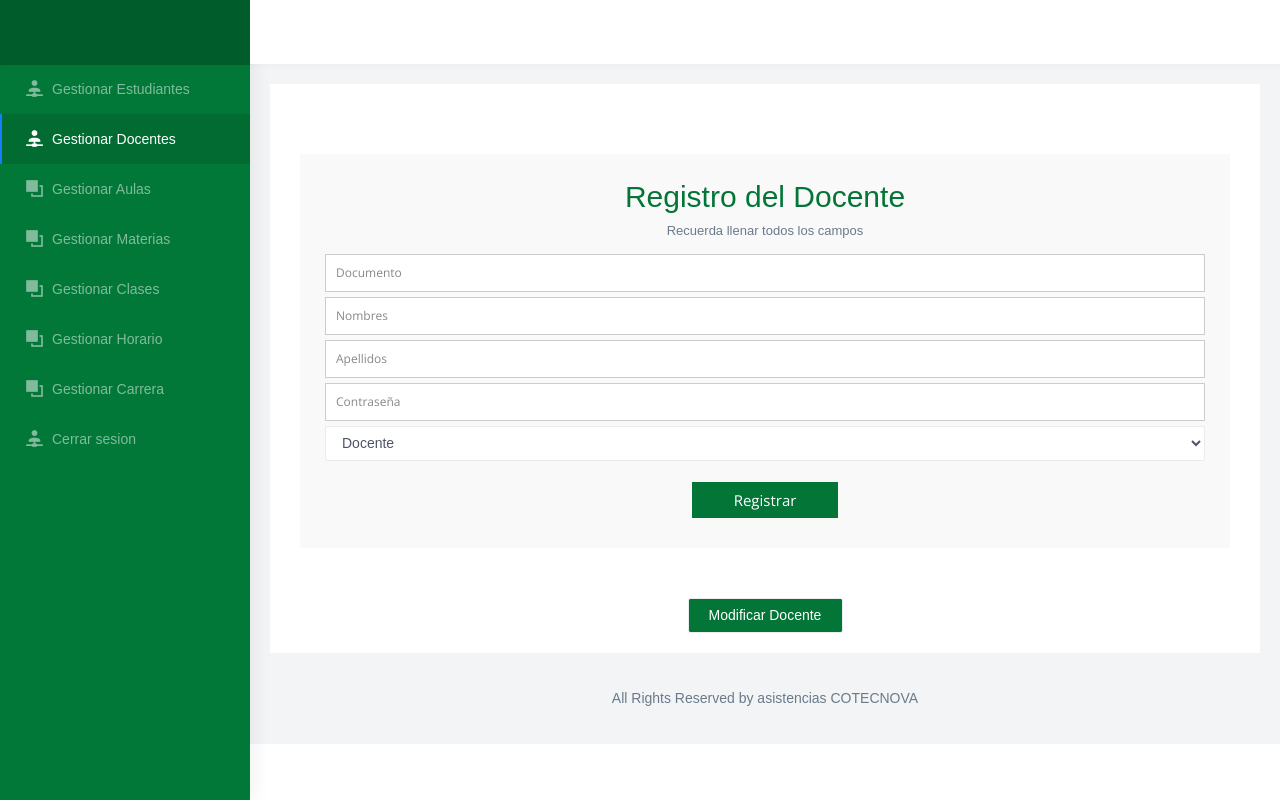
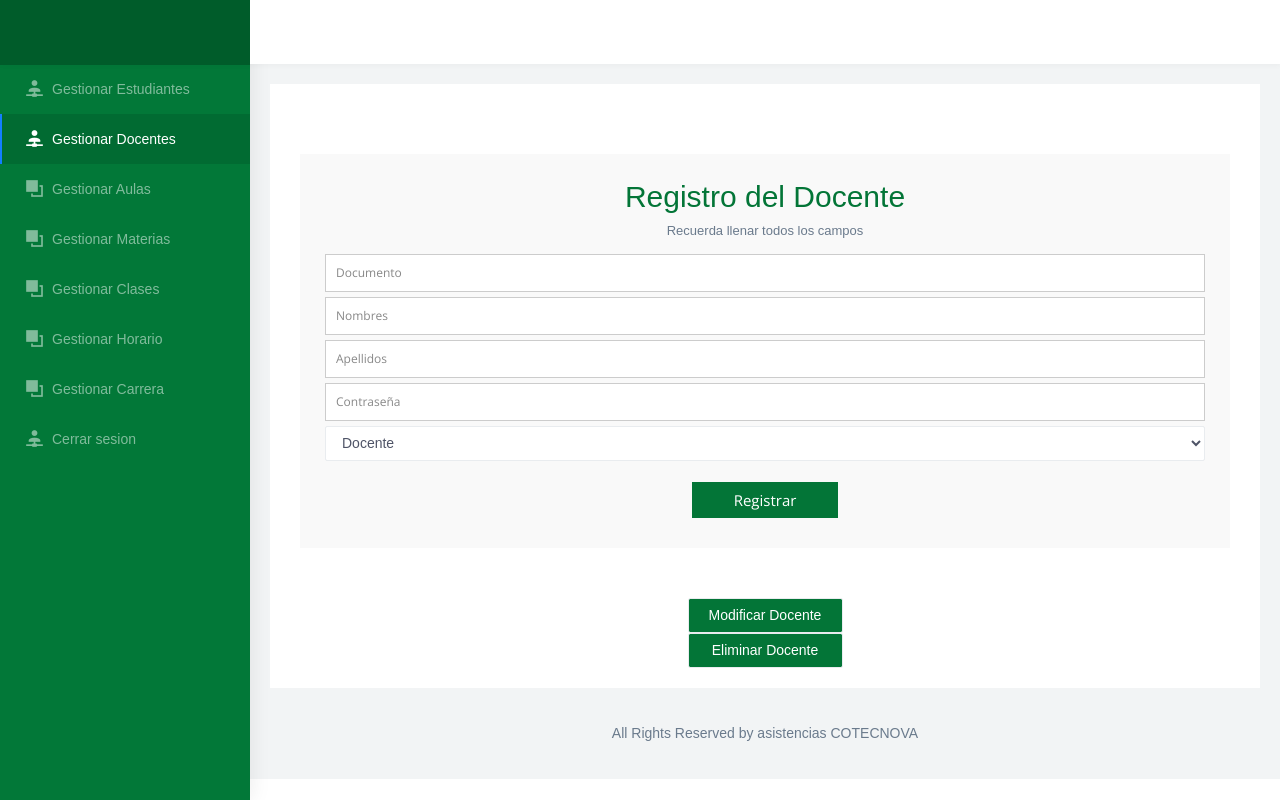
Before and after one commit to JDavidHR/tesis, a PHP site: page /registro_docente.php in a window 1280 px wide. Run offline with PHP 8.4, Linux system fonts and the light colour scheme; data comes from the database, SQL or seed files in the repository; some web fonts are replaced.

Commit message:
add button deleted teacher

```diff
--- a/registro_docente.php
+++ b/registro_docente.php
@@ -1,5 +1,5 @@
 <!DOCTYPE html>
-<html dir="ltr" lang="en">
+<html dir="ltr" lang="es">
 
 <head>
     <meta charset="utf-8">
@@ -188,7 +188,10 @@
 
                                         </form>
                                         <fieldset>
-                                              <center><a href="update_docente.php"><button name="submit" type="submit" id="contact-submit" data-submit="...Sending" class="form-control col-2" style="background-color: #037537;color: white">Modificar Docente</button></a></center>
+                                            <center>
+                                                <a href="update_docente.php"><button name="submit" type="submit" id="contact-submit" data-submit="...Sending" class="form-control col-2" style="background-color: #037537;color: white">Modificar Docente</button></a>
+                                                <a href="#"><button name="submit" type="submit" id="contact-submit" data-submit="...Sending" class="form-control col-2" style="background-color: #037537;color: white">Eliminar Docente</button></a>
+                                            </center>
                                             </fieldset>
 								</div>
                             </div>
```
